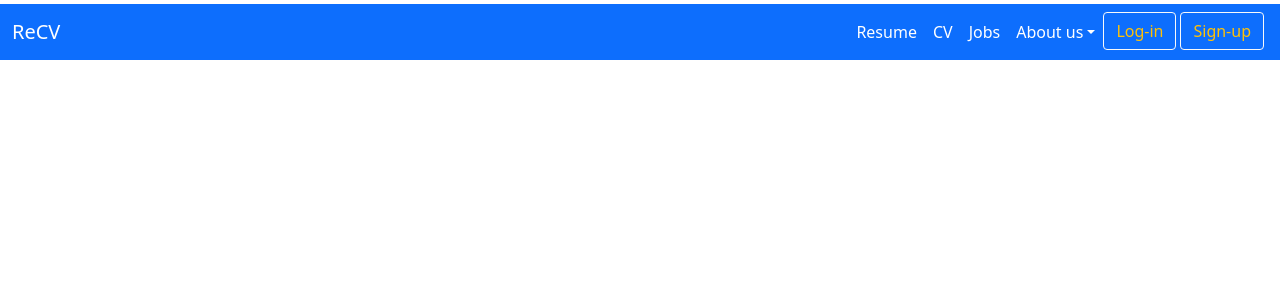
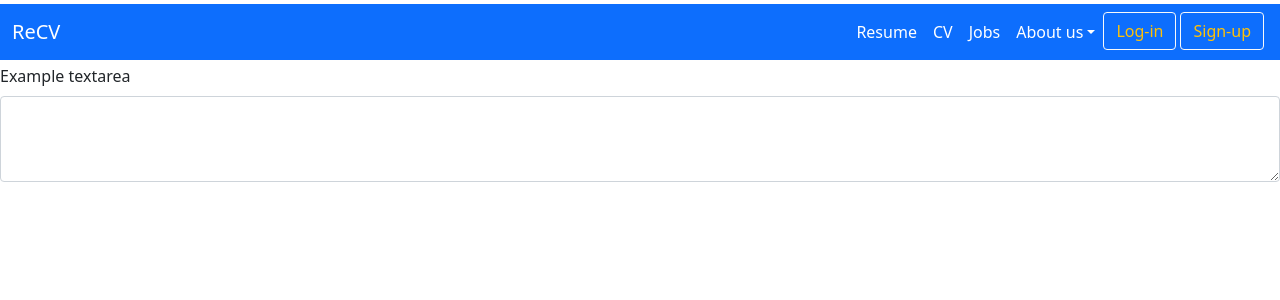
Before and after one commit to HarshitRaghav55/ReCV, a React (Create React App) app in the folder application/: page /Resume1 in a window 1280 px wide. Shown: the top 300 px of the page. Built offline with nearby package versions, Linux system fonts and the light colour scheme.

Commit message:
adding_resume_templates

```diff
--- a/application/src/App.tsx
+++ b/application/src/App.tsx
@@ -4,6 +4,7 @@
 import Resume from './Resume/Resume';
 import { Routes,Route } from 'react-router-dom';
 import Home from './Content/Home'
+import Resume1 from "./Resume_Templates/Resume1"
 const  App = () => {
   return (
     <React.Fragment>
@@ -11,6 +12,7 @@
       <Routes>
         <Route path = "/" element = {<Home/>} />
         <Route path ="/Resume" element = {<Resume />} />
+        <Route path = "/Resume1" element = {<Resume1 />} />
       </Routes>
 
     </React.Fragment>
--- a/application/src/Cards/Cards.tsx
+++ b/application/src/Cards/Cards.tsx
@@ -1,5 +1,6 @@
 import React from "react";
 import { Card, Container, Row, CardGroup, Col, Button } from "react-bootstrap";
+import { Link } from "react-router-dom";
 
 const Cards = () => {
     return (
@@ -16,7 +17,8 @@
                                         Some quick example text to build on the card title and make up the bulk of
                                         the card's content.
                                     </Card.Text>
-                                    <Button variant="primary">Go somewhere</Button>
+                                    {/* <Button variant="primary">Go somewhere</Button> */}
+                                    <Link to = "/Resume1">Resume1</Link>
                                 </Card.Body>
                             </Card>
                         </Col>
--- /dev/null
+++ b/application/src/Resume_Templates/Resume1.tsx
@@ -0,0 +1,17 @@
+import React from 'react';
+import {Form} from 'react-bootstrap';
+import 'bootstrap/dist/css/bootstrap.min.css';
+
+const Resume1 = () => {
+    return (
+        <React.Fragment>
+            <Form>
+                <Form.Group className="mb-3" controlId="exampleForm.ControlTextarea1">
+                    <Form.Label>Example textarea</Form.Label>
+                    <Form.Control as="textarea" rows={3} />
+                </Form.Group>
+            </Form>
+        </React.Fragment>
+    );
+}
+export default Resume1;
```
